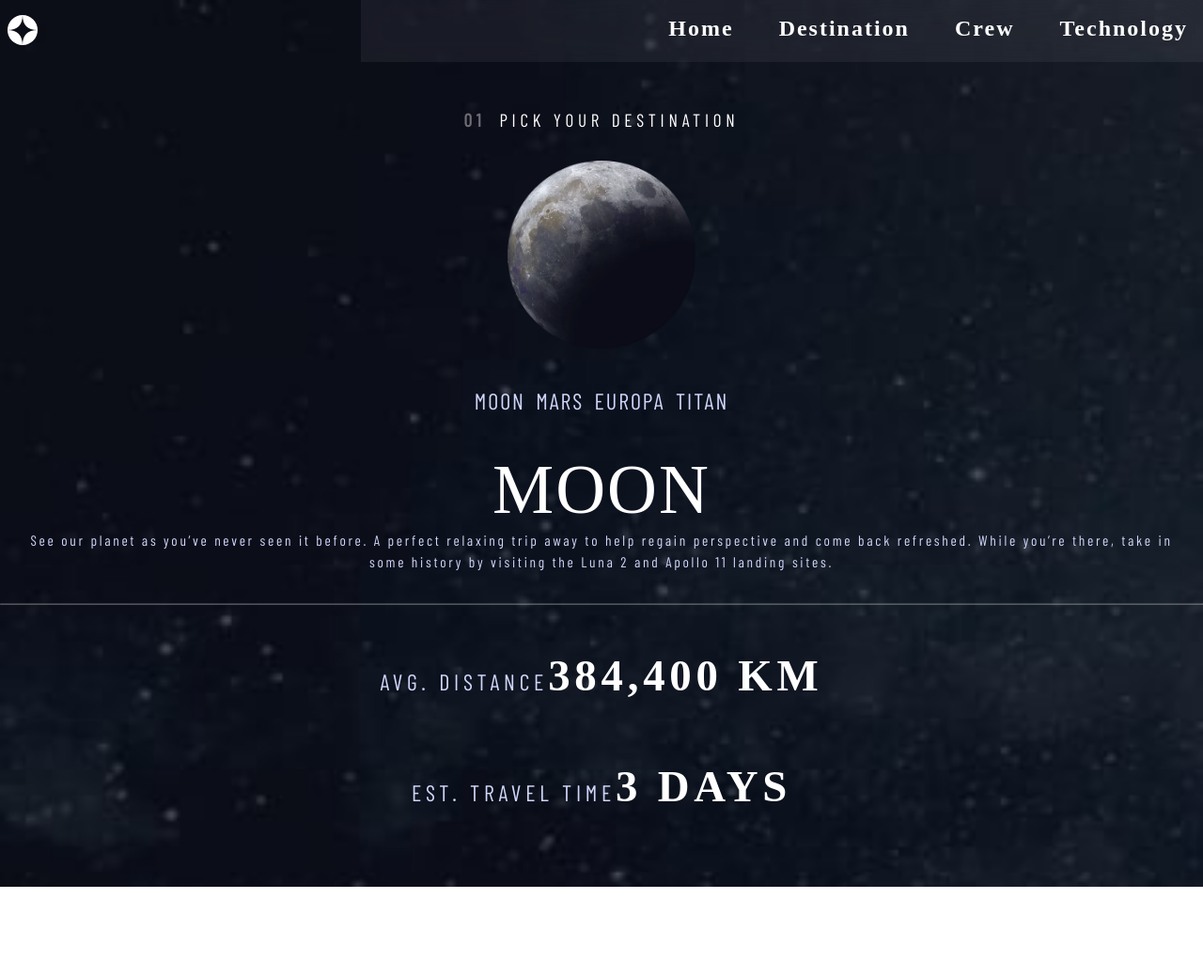
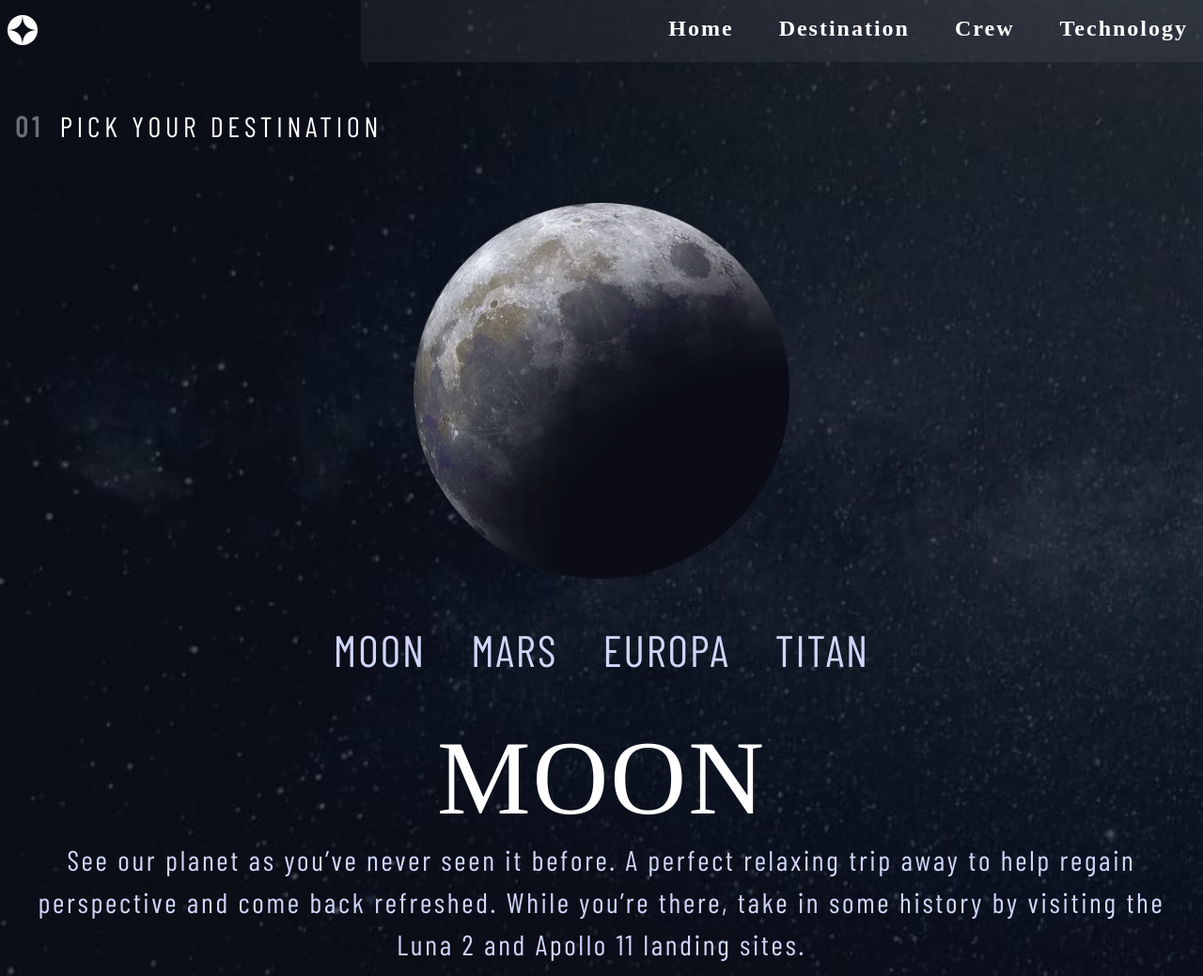
Before and after one commit to zastar23/space-app, a website with bundled scripts: page destinations.html in a window 1280 px wide. Shown: the top 1039 px of the page at 94% size. Before the commit the page ends 944 px from the top, so only its background shows below. Built offline with nearby package versions, Linux system fonts and the light colour scheme; a web font is replaced by a local one.

Commit message:
destinations page tablet size done

```diff
--- a/assets/src/sass/_destinations.scss
+++ b/assets/src/sass/_destinations.scss
@@ -58,6 +58,7 @@ $bella: "Bellefair", serif;
 		letter-spacing: 2px;
 		position: relative;
 		z-index: 1;
+		gap: 1rem;
 	}
 
 	&--planet--heading {
@@ -117,12 +118,14 @@ $bella: "Bellefair", serif;
 
 	&:hover {
 		cursor: pointer;
-		border-bottom: solid rgba(255, 255, 255, 0.5);
+		border-bottom: 5px solid rgba(255, 255, 255, 0.5);
+		margin-bottom: -5px;
 	}
+}
 
-	&:active {
-		border-bottom: 5px solid $neutral;
-	}
+.active {
+	border-bottom: 5px solid $neutral;
+	margin-bottom: -5px;
 }
 
 .nr {
@@ -130,3 +133,42 @@ $bella: "Bellefair", serif;
 	font-weight: 900;
 	margin: 0 0.4rem 0 0;
 }
+
+@media (min-width: 760px) {
+	.background--destinations {
+		background-image: url("../destination/background-destination-tablet.jpg");
+		background-size: cover;
+	}
+
+	.main--moon {
+		width: 25rem;
+		height: 25rem;
+	}
+
+	.main--destinations--nav--location {
+		align-self: start;
+		font-size: var(--step-1);
+		padding-left: 1rem;
+	}
+
+	.main--destinations--slider_list {
+		font-size: var(--step-3);
+		gap: 3rem;
+	}
+
+	.main--destinations--planet--heading {
+		font-size: 7rem;
+	}
+
+	.main--destinations--planet--info_text {
+		font-size: var(--step-1);
+	}
+
+	.main--destinations--distances_values {
+		flex-direction: row;
+	}
+
+	.big-number {
+		font-size: var(--step-4);
+	}
+}
--- a/assets/src/script/destinations.js
+++ b/assets/src/script/destinations.js
@@ -4,6 +4,12 @@ const title = document.querySelector(".main--destinations--planet--heading");
 const text = document.querySelector(".main--destinations--planet--info_text");
 let distance = document.querySelector("#km");
 let time = document.querySelector("#days");
+const btnContainer = document.querySelector(".main--destinations--slider_list");
+
+btnContainer.addEventListener("click", (e) => {
+	if (!e.target.classList.contains("main--slider_list--item")) return;
+	const btnClicked = e.target;
+});
 
 const moonData = function () {
 	const moonBtn = document.querySelector("#moon");
--- a/destinations.html
+++ b/destinations.html
@@ -73,11 +73,11 @@
 			</nav>
 		</header>
 		<main class="main main--destinations">
+			<p class="main--destinations--nav--location">
+				<span class="nr">01 </span> Pick your destination
+			</p>
 			<div class="main--destinations--slider_container">
 				<div class="main--destinations--slider">
-					<p class="main--destinations--nav--location">
-						<span class="nr">01 </span> Pick your destination
-					</p>
 					<img
 						src="./assets/destination/image-moon.webp"
 						alt="Our moon"
```
Also changed, not shown: assets/style/main.css, 1 other file.
